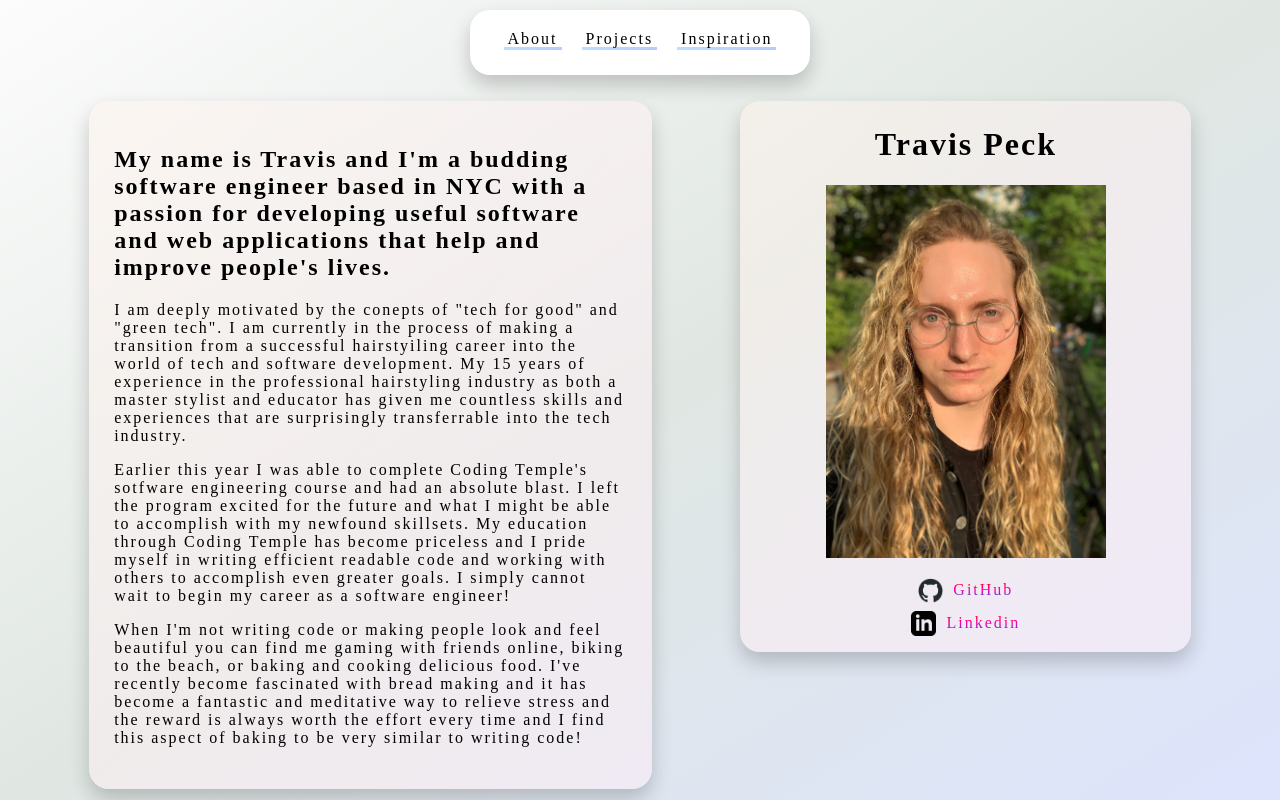
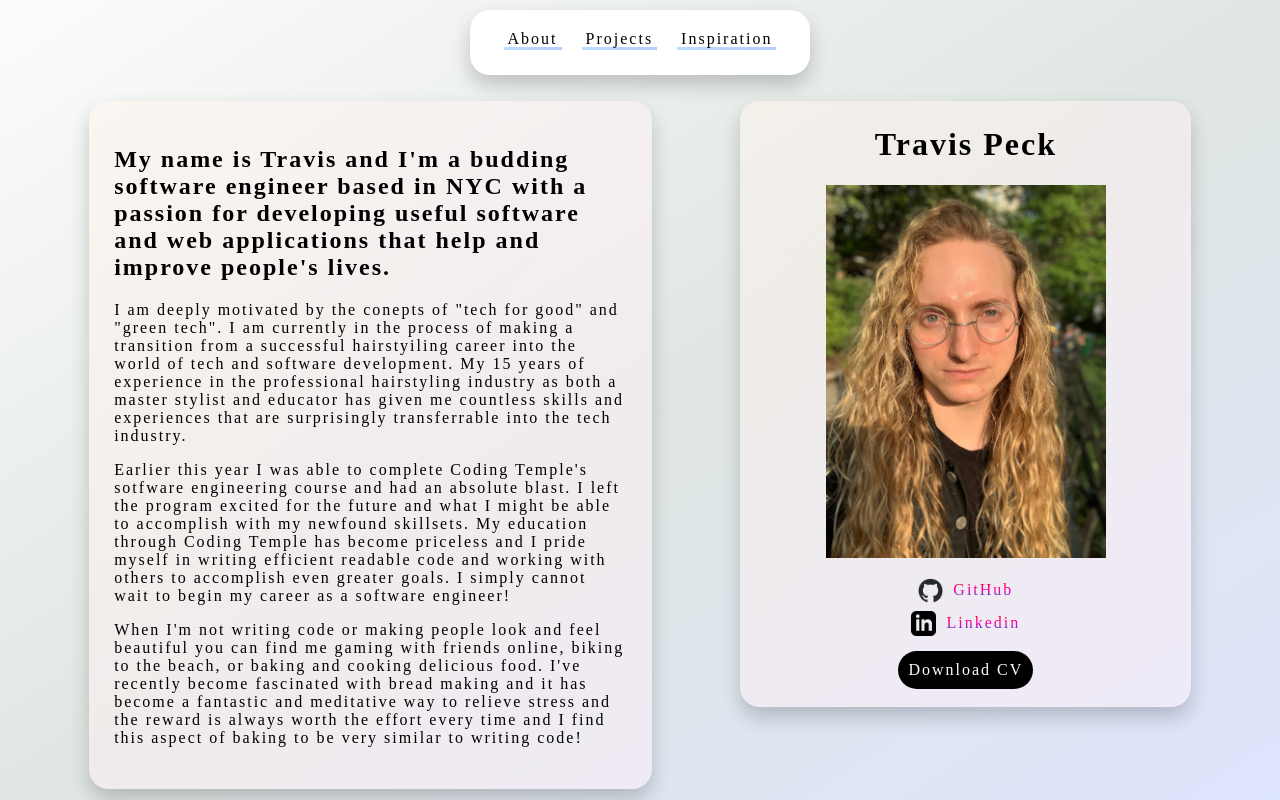
Before and after one commit to traviicii/colab_portfolio_site, a React (Create React App) app: page / in a window 1280 px wide. Built offline with nearby package versions, Linux system fonts and the light colour scheme; no server answers; a web font is replaced by a local one.

Commit message:
Added download CV button

```diff
--- a/package.json
+++ b/package.json
@@ -6,7 +6,9 @@
     "@testing-library/jest-dom": "^5.17.0",
     "@testing-library/react": "^13.4.0",
     "@testing-library/user-event": "^13.5.0",
+    "canvas-confetti": "^1.6.0",
     "react": "^18.2.0",
+    "react-canvas-confetti": "^1.4.0",
     "react-dom": "^18.2.0",
     "react-router-dom": "^6.15.0",
     "react-scripts": "5.0.1",
--- a/src/Views/About.jsx
+++ b/src/Views/About.jsx
@@ -3,13 +3,16 @@ import './Main.css'
 import headshot from "../Images/headshot.jpg"
 import github_mark from "../Images/github_mark.png"
 import linkedin from "../Images/linkedin.png"
-
+import ReactCanvasConfetti from 'react-canvas-confetti'
+import TRAVIS_PECK_RESUME from "../Images/TRAVIS_PECK_RESUME.pdf"
 
 
 export default function About() {
+
     return (
 
         <div id='about'>
+
             <div id='textblock'>
                 <h2 id='aboutintro'>My name is Travis and I'm a budding software engineer based in NYC with a passion for developing useful software and web applications that help and improve people's lives.</h2>
                 <p>I am deeply motivated by the conepts of "tech for good" and "green tech". I am currently in the process of making a transition from a successful hairstyiling career into the world of tech and software development. My 15 years of experience in the professional hairstyling industry as both a master stylist and educator has given me countless skills and experiences that are surprisingly transferrable into the tech industry.</p>
@@ -38,9 +41,9 @@ export default function About() {
                         <a className="headshotlink" href='https://www.linkedin.com/in/travis-peck-b8386837/'>Linkedin</a>
                     </div>
                 </div>
-                <div>
 
-                </div>
+                    <a id='downloadbutton' href={TRAVIS_PECK_RESUME} download="TRAVIS PECK RESUME">Download CV</a>
+
 
             </div>
 
--- a/src/Views/Inspiration.jsx
+++ b/src/Views/Inspiration.jsx
@@ -27,7 +27,7 @@ export default function Inspiration() {
                 <h1 id='split'>NASA Astronomy Picture Of The Day</h1>
                 <h2 id='split'> {POD.title}</h2>
 
-                {POD.media_type == "image" ? <img id="nasapic" src={POD.hdurl} alt="NASA Picture Of The Day" title="NASA Picture Of The Day" /> : <object id="nasapic" data={POD.url} alt="NASA Picture Of The Day" title="NASA Picture Of The Day" />}
+                {POD.media_type === "image" ? <img id="nasapic" src={POD.hdurl} alt="NASA Picture Of The Day" title="NASA Picture Of The Day" /> : <object id="nasapic" data={POD.url} alt="NASA Picture Of The Day" title="NASA Picture Of The Day" />}
 
                 <p id="explanation"><b>Explanation</b>: {POD.explanation}</p>
             </div>
--- a/src/Views/Main.css
+++ b/src/Views/Main.css
@@ -40,7 +40,7 @@ body {
     align-items: center;
 
     width: 400px;
-    max-height: 500px;
+    max-height: 555px;
     background-image: linear-gradient(to bottom right, rgba(253,243,234, .5), rgba(255,240,244, .5), rgba(255,239,249, .5));
     padding: 2%;
     border-radius: 20px;
@@ -80,6 +80,17 @@ body {
 
 #aboutintro {
 
+}
+
+#downloadbutton {
+    margin-top: 15px;
+    text-align: center;
+    text-decoration: none;
+    display: inline-block;
+    background-color: black;
+    color: white;
+    padding: 10px;
+    border-radius: 20px;
 }
 
 @media (max-width: 815px) {
```
Also changed, not shown: 2 other files (tests, documents, lock files or other folders).
